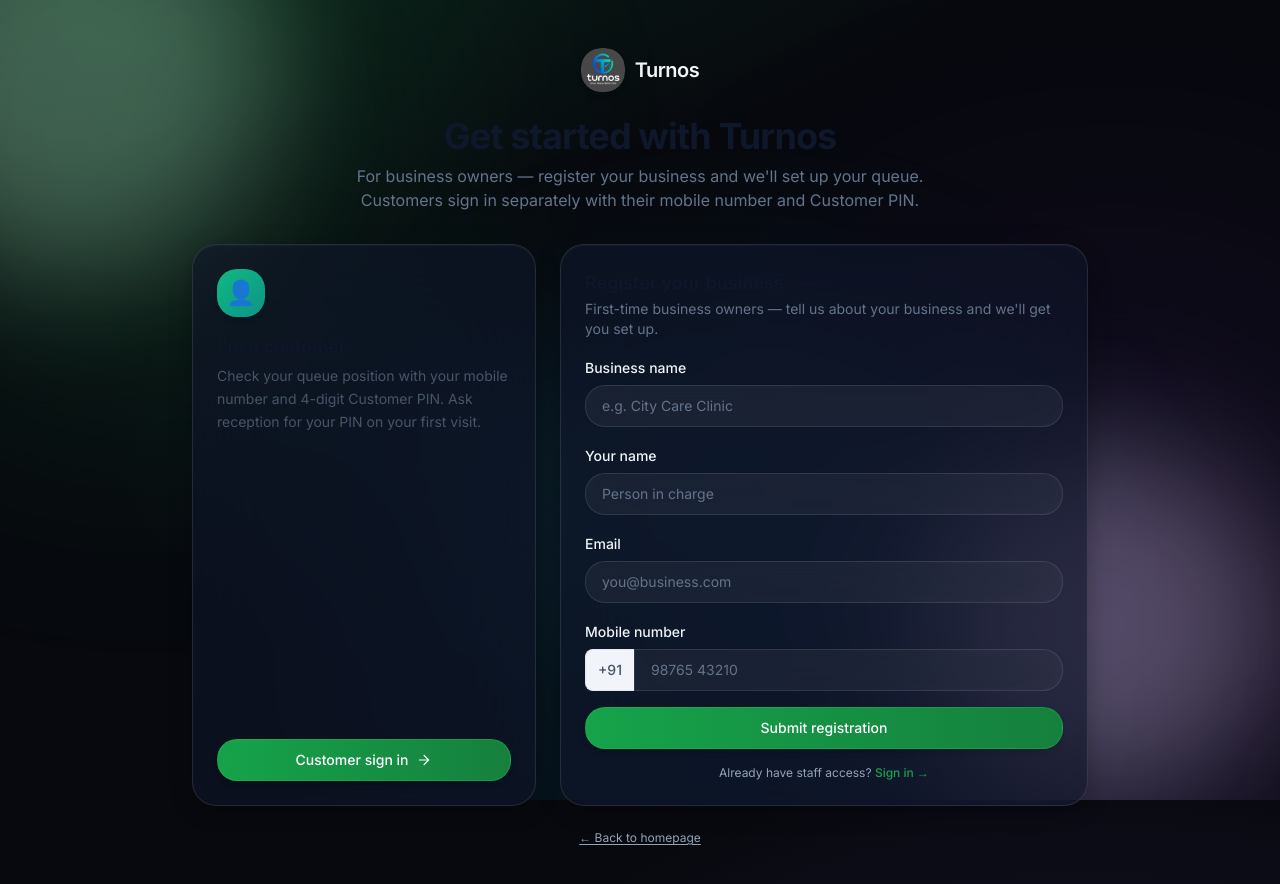
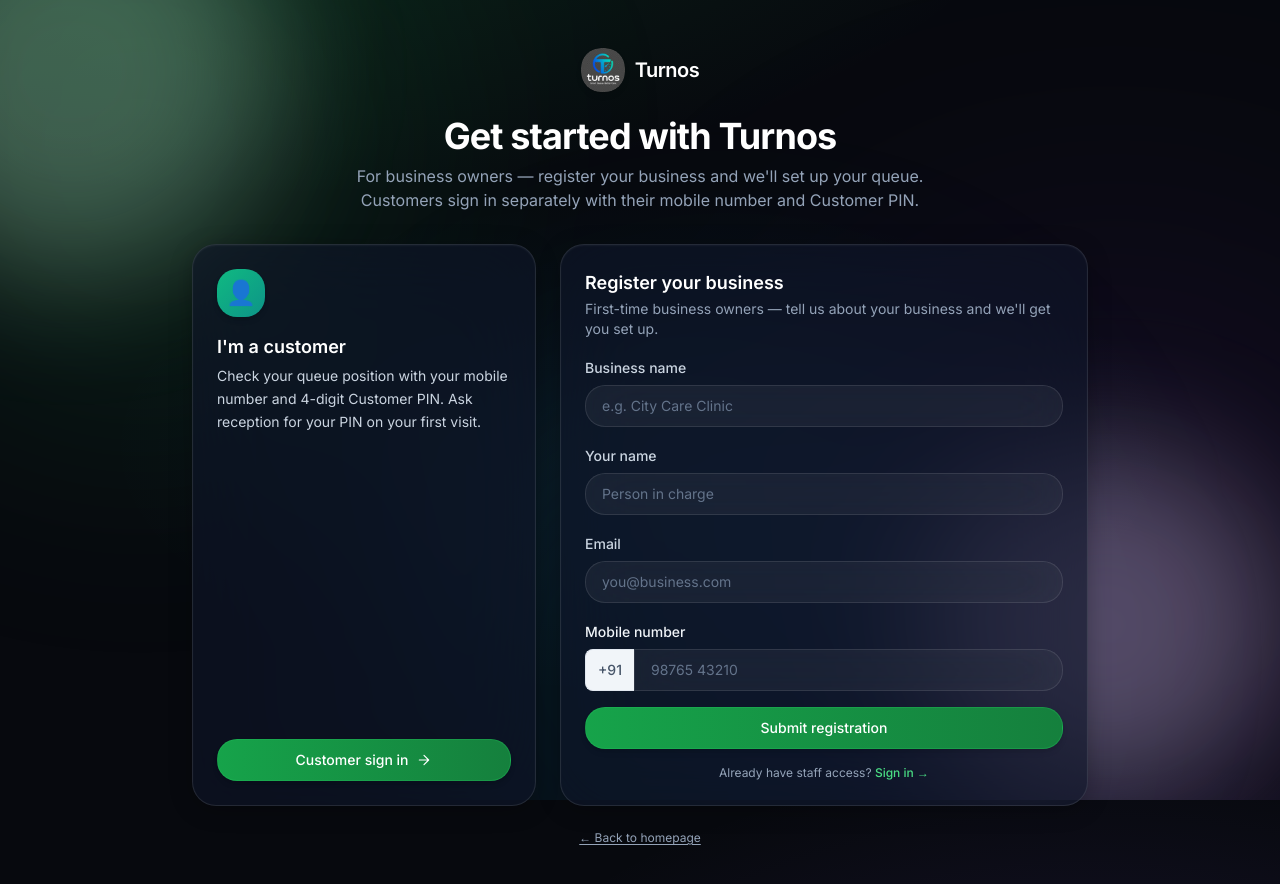
Before and after one commit to anshitarya/Hospital-Queue, a Next.js app in the folder apps/web/: page /get-started in a window 1280 px wide. Shown: the top 884 px of the page. Built offline with nearby package versions, Linux system fonts and the light colour scheme; no server answers.

Commit message:
dark mode fix

```diff
--- a/apps/web/app/get-started/page.tsx
+++ b/apps/web/app/get-started/page.tsx
@@ -71,12 +71,12 @@
         <div className="text-center mb-8">
           <Link href="/" className="inline-flex items-center gap-2.5 mb-6 group">
             <TurnosIcon className="h-11 w-11 shadow-md group-hover:shadow-lg transition-shadow" />
-            <span className="text-xl font-semibold tracking-tight">Turnos</span>
+            <span className="text-xl font-semibold tracking-tight text-slate-900 dark:text-white">Turnos</span>
           </Link>
-          <h1 className="text-3xl sm:text-4xl font-bold tracking-tight text-slate-900">
+          <h1 className="text-3xl sm:text-4xl font-bold tracking-tight text-slate-900 dark:text-white">
             Get started with Turnos
           </h1>
-          <p className="mt-2 text-slate-500 text-base max-w-xl mx-auto">
+          <p className="mt-2 text-slate-500 dark:text-slate-400 text-base max-w-xl mx-auto">
             For business owners — register your business and we&apos;ll set up your queue.
             Customers sign in separately with their mobile number and Customer PIN.
           </p>
@@ -89,8 +89,8 @@
                 👤
               </div>
               <div>
-                <h2 className="text-lg font-semibold text-slate-900">I&apos;m a customer</h2>
-                <p className="text-sm text-slate-600 mt-1 leading-relaxed">
+                <h2 className="text-lg font-semibold text-slate-900 dark:text-white">I&apos;m a customer</h2>
+                <p className="text-sm text-slate-600 dark:text-slate-300 mt-1 leading-relaxed">
                   Check your queue position with your mobile number and 4-digit Customer PIN.
                   Ask reception for your PIN on your first visit.
                 </p>
@@ -106,8 +106,8 @@
             {submitted ? (
               <div className="card p-8 text-center space-y-4">
                 <div className="text-4xl">✅</div>
-                <h2 className="text-xl font-semibold text-slate-900">Thank you!</h2>
-                <p className="text-sm text-slate-600">
+                <h2 className="text-xl font-semibold text-slate-900 dark:text-white">Thank you!</h2>
+                <p className="text-sm text-slate-600 dark:text-slate-300">
                   We&apos;ve received your details. Our team will reach out shortly to onboard your business.
                 </p>
                 <div className="flex flex-wrap justify-center gap-3 pt-2">
@@ -122,14 +122,14 @@
             ) : (
               <form onSubmit={handleSubmit} className="card p-6 space-y-4">
                 <div>
-                  <h2 className="text-lg font-semibold text-slate-900">Register your business</h2>
-                  <p className="text-sm text-slate-500 mt-0.5">
+                  <h2 className="text-lg font-semibold text-slate-900 dark:text-white">Register your business</h2>
+                  <p className="text-sm text-slate-500 dark:text-slate-400 mt-0.5">
                     First-time business owners — tell us about your business and we&apos;ll get you set up.
                   </p>
                 </div>
 
                 <div className="space-y-1.5">
-                  <label htmlFor={businessNameId} className="text-sm font-medium">Business name</label>
+                  <label htmlFor={businessNameId} className="text-sm font-medium text-slate-700 dark:text-slate-300">Business name</label>
                   <input
                     id={businessNameId}
                     className="input"
@@ -143,7 +143,7 @@
                 </div>
 
                 <div className="space-y-1.5">
-                  <label htmlFor={contactNameId} className="text-sm font-medium">Your name</label>
+                  <label htmlFor={contactNameId} className="text-sm font-medium text-slate-700 dark:text-slate-300">Your name</label>
                   <input
                     id={contactNameId}
                     className="input"
@@ -157,7 +157,7 @@
                 </div>
 
                 <div className="space-y-1.5">
-                  <label htmlFor={emailId} className="text-sm font-medium">Email</label>
+                  <label htmlFor={emailId} className="text-sm font-medium text-slate-700 dark:text-slate-300">Email</label>
                   <input
                     id={emailId}
                     className="input"
@@ -191,7 +191,7 @@
 
                 <p className="text-xs text-center text-slate-400">
                   Already have staff access?{' '}
-                  <Link href="/login/choose" className="text-brand-600 hover:text-brand-700 font-medium">
+                  <Link href="/login/choose" className="text-brand-600 dark:text-brand-400 hover:text-brand-700 dark:hover:text-brand-300 font-medium">
                     Sign in →
                   </Link>
                 </p>
@@ -201,7 +201,7 @@
         </div>
 
         <p className="text-center text-xs text-slate-400 mt-6">
-          <Link href="/" className="hover:text-slate-600 underline underline-offset-2">
+          <Link href="/" className="hover:text-slate-600 dark:hover:text-slate-300 underline underline-offset-2">
             ← Back to homepage
           </Link>
         </p>
--- a/apps/web/app/page.tsx
+++ b/apps/web/app/page.tsx
@@ -216,34 +216,6 @@
         </div>
       </section>
 
-      {/* ═══════════════════════════════════════════════════════════════════ */}
-      {/* DOCTOR SURVEY                                                       */}
-      {/* ═══════════════════════════════════════════════════════════════════ */}
-      <section className="py-10 sm:py-14">
-        <div className="mx-auto max-w-3xl px-4 sm:px-6">
-          <div className="rounded-2xl bg-amber-50 ring-1 ring-amber-200 p-6 sm:p-8 flex flex-col sm:flex-row items-start sm:items-center gap-6">
-            <div className="text-5xl shrink-0 leading-none">💬</div>
-            <div className="flex-1 min-w-0">
-              <div className="text-xs font-semibold text-amber-700 uppercase tracking-widest">For businesses</div>
-              <h3 className="mt-1 text-xl font-bold text-slate-900 dark:text-white">Would this help your business?</h3>
-              <p className="mt-2 text-sm text-slate-600 dark:text-slate-300 leading-relaxed">
-                We&apos;re building this for clinics, salons, banks, and any business with a queue. Take 2 minutes
-                to tell us whether you need this and what features matter most — your feedback directly shapes
-                what we build next.
-              </p>
-            </div>
-            <a
-              href={BRAND.doctorSurveyUrl}
-              target="_blank"
-              rel="noopener noreferrer"
-              className="shrink-0 inline-flex items-center gap-2 rounded-xl bg-amber-700 hover:bg-amber-800 active:bg-amber-900 text-white px-5 py-3 text-sm font-semibold shadow-sm transition-colors"
-            >
-              <Icon.ClipboardList className="h-4 w-4" />
-              Take the survey
-            </a>
-          </div>
-        </div>
-      </section>
 
       {/* ═══════════════════════════════════════════════════════════════════ */}
       {/* FAQ                                                                 */}
```
Also changed, not shown: apps/web/app/doctor/doctor-dashboard.tsx (+15 -15 lines).
